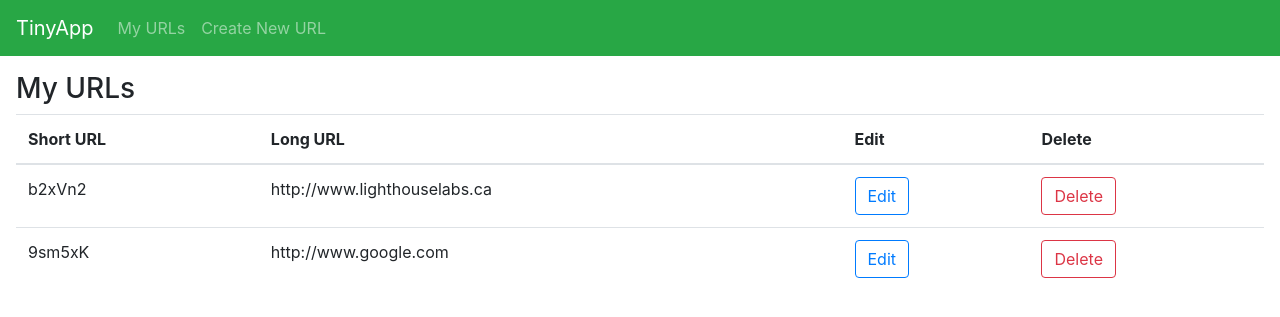
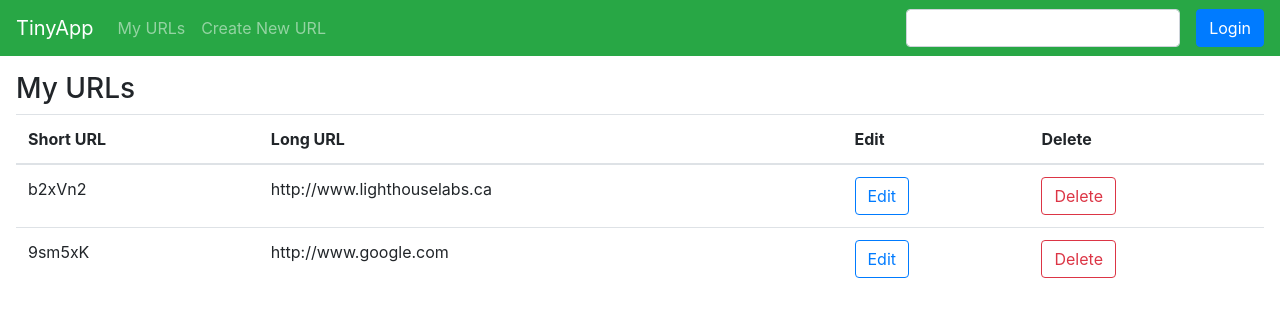
Before and after one commit to hsmalhi/tinyapp, a Node server app: page /urls in a window 1280 px wide. Shown: the top 317 px of the page. Run offline with Node 20, Linux system fonts and the light colour scheme; some libraries are stand-ins or nearby versions.

Commit message:
Add setting of username cookie based on login input field

```diff
--- a/express_server.js
+++ b/express_server.js
@@ -1,7 +1,10 @@
 const express = require("express");
 const bodyParser = require("body-parser");
+const cookieParser = require('cookie-parser')
 
 const app = express();
+app.use(bodyParser.urlencoded({extended: true}));
+app.use(cookieParser());
 const PORT = 8080; // default port 8080
 
 app.set("view engine", "ejs");
@@ -20,8 +23,6 @@ const generateRandomString = function() {
   }
   return str;
 }
-
-app.use(bodyParser.urlencoded({extended: true}));
 
 app.get("/urls", (req, res) => {
   let templateVars = { urls: urlDatabase };
@@ -83,6 +84,11 @@ app.post("/urls/:shortURL/delete", (req, res) => {
   res.redirect(`/urls`);
 });
 
+app.post("/login", (req, res) => {
+  res.cookie("username", req.body.username);
+  res.redirect(`/urls`);
+});
+
 app.listen(PORT, () => {
   console.log(`Example app listening on port ${PORT}!`);
 });
--- a/package.json
+++ b/package.json
@@ -20,6 +20,7 @@
   "homepage": "https://github.com/hsmalhi/tinyapp#readme",
   "dependencies": {
     "body-parser": "^1.19.0",
+    "cookie-parser": "^1.4.4",
     "ejs": "^2.6.2",
     "express": "^4.17.1"
   },
--- a/views/partials/_header.ejs
+++ b/views/partials/_header.ejs
@@ -10,5 +10,9 @@
         <a class="nav-item nav-link" href="/urls/new">Create New URL</a>
       </div>
     </div>
+    <form class="form-inline" action="/login" method="POST" >
+      <input class="form-control" type="text" name="username" value="" style="margin-right: 1em">
+      <button type="submit" class="btn btn-primary" >Login</button>
+    </form>
   </nav>
 </header>
```
Also changed, not shown: 1 other file.
